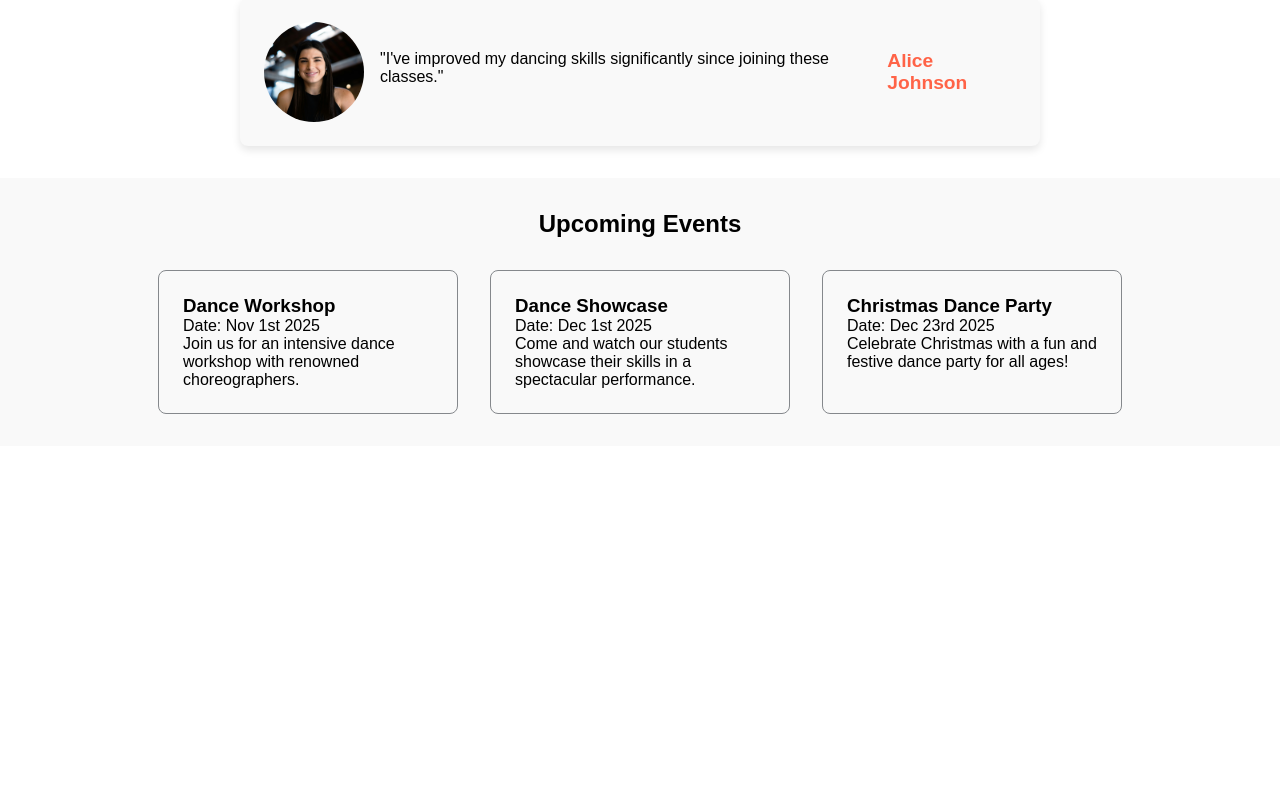
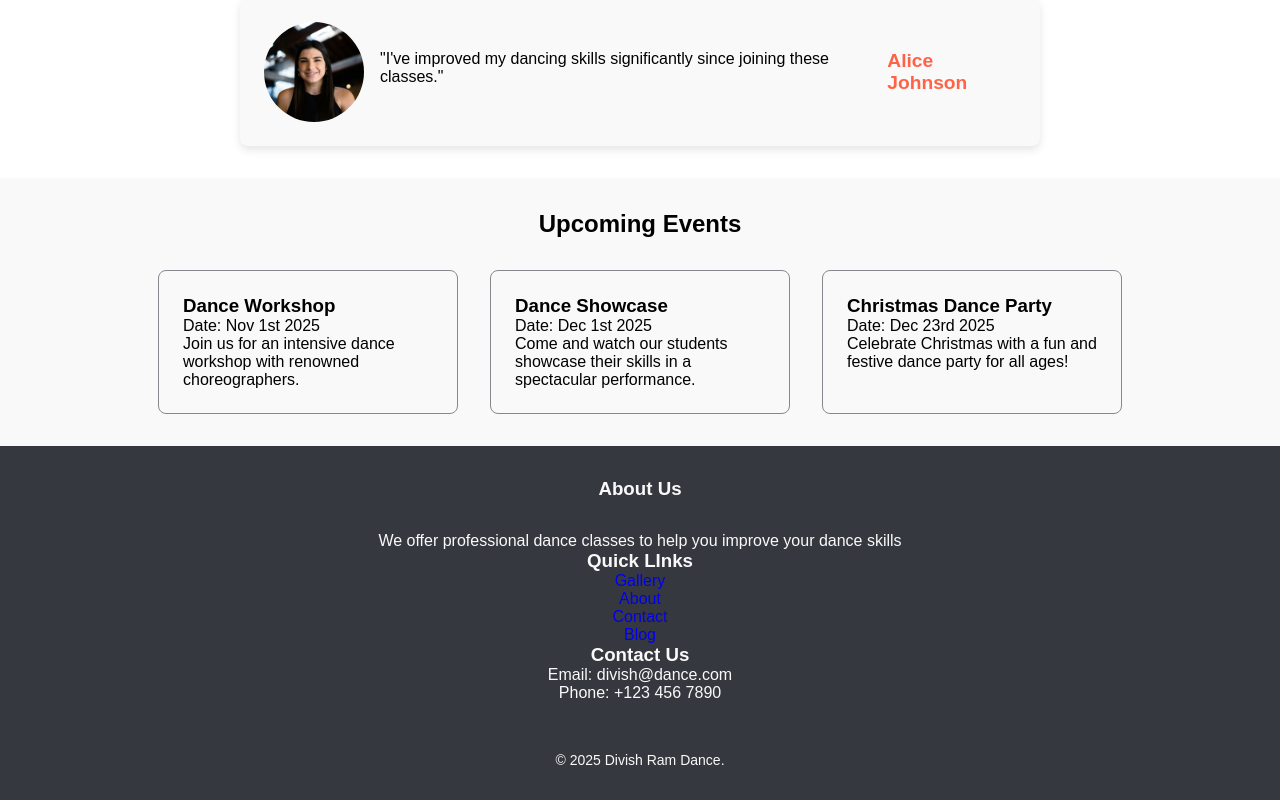
Before and after one commit to divishram/Dance-Academy, a React (Vite) app: page / in a window 1280 px wide. Shown: the part 2763-3563 px from the top of the page. Before the commit the page ends 3209 px from the top, so only its background shows below. Built offline with nearby package versions, Linux system fonts and the light colour scheme.

Commit message:
Add footer

```diff
--- a/src/App.tsx
+++ b/src/App.tsx
@@ -5,6 +5,7 @@ import DanceServices from "./components/DanceServices/DanceServices";
 import Instructor from "./components/Instructor/Instructor";
 import TestimonailsSection from "./components/Testimonials/TestimonialsSection";
 import EventSection from "./components/UpcomingEvents/EventSection";
+import Footer from "./components/Footer/Footer";
 import "./App.css";
 
 // Sample data
@@ -26,6 +27,7 @@ const App: React.FC = () => {
       <Instructor/>
       <TestimonailsSection/>
       <EventSection/>
+      <Footer/>
 
     </div>
   );
--- /dev/null
+++ b/src/components/Footer/Footer.module.css
@@ -0,0 +1,59 @@
+:root {
+  --white: #f9f9f9;
+  --black: #36383f;
+  --gray: #85888c;
+  --blue: rgb(18, 90, 90);
+}
+
+footer {
+  background-color: var(--black);
+  color: var(--white);
+  padding: 2rem 1rem;
+  text-align: center;
+  display: flex;
+  flex-direction: column;
+  align-items: center;
+}
+
+.footer-content {
+  display: flex;
+  flex-direction: column;
+  align-items: center;
+  gap: 2rem;
+  width: 100%;
+}
+
+.footer-section {
+  max-width: 300px;
+  text-align: center;
+}
+
+.footer-section h3 {
+  margin-bottom: 1rem;
+}
+
+.footer-section p,
+.footer-section ul,
+.footer-section a {
+  font-size: 1rem;
+  color: var(--white);
+}
+
+.footer-section a:hover {
+  color: var(--gray);
+}
+
+.footer-bottom {
+  margin-top: 2rem;
+  font-size: 0.875rem;
+}
+
+.socials a {
+  display: inline-block;
+  margin: 0 0.5rem;
+}
+
+.socials img {
+  width: 30px;
+  height: 30px;
+}
--- /dev/null
+++ b/src/components/Footer/Footer.tsx
@@ -0,0 +1,45 @@
+import React from "react";
+import styles from "./Footer.module.css";
+
+const Footer: React.FC = () => {
+  return (
+    <footer id={styles["footer"]}>
+      <div className={styles["footer-content"]}>
+        <h3>About Us</h3>
+        <p>
+          We offer professional dance classes to help you improve your dance
+          skills
+        </p>
+      </div>
+
+      <div className={styles['footer-section links']}>
+        <h3>Quick LInks</h3>
+        <ul>
+            <li><a href="#gallery">Gallery</a></li>
+            <li><a href="#about">About</a></li>
+            <li><a href="#contact">Contact</a></li>
+            <li><a href="#blog">Blog</a></li>
+        </ul>
+      </div>
+
+      <div className={styles['footer-section contact']}>
+        <h3>Contact Us</h3>
+        <p>Email: divish@dance.com</p>
+        <p>Phone: +123 456 7890</p>
+        <div className={styles['socials']}>
+            <a href="#"></a>
+            <a href="#"></a>
+            <a href="#"></a>
+            <a href="#"></a>
+
+        </div>
+      </div>
+
+      <div className={styles['footer-bottom']}>
+        <p>&copy; 2025 Divish Ram Dance.</p>
+      </div>
+    </footer>
+  );
+};
+
+export default Footer;
```
